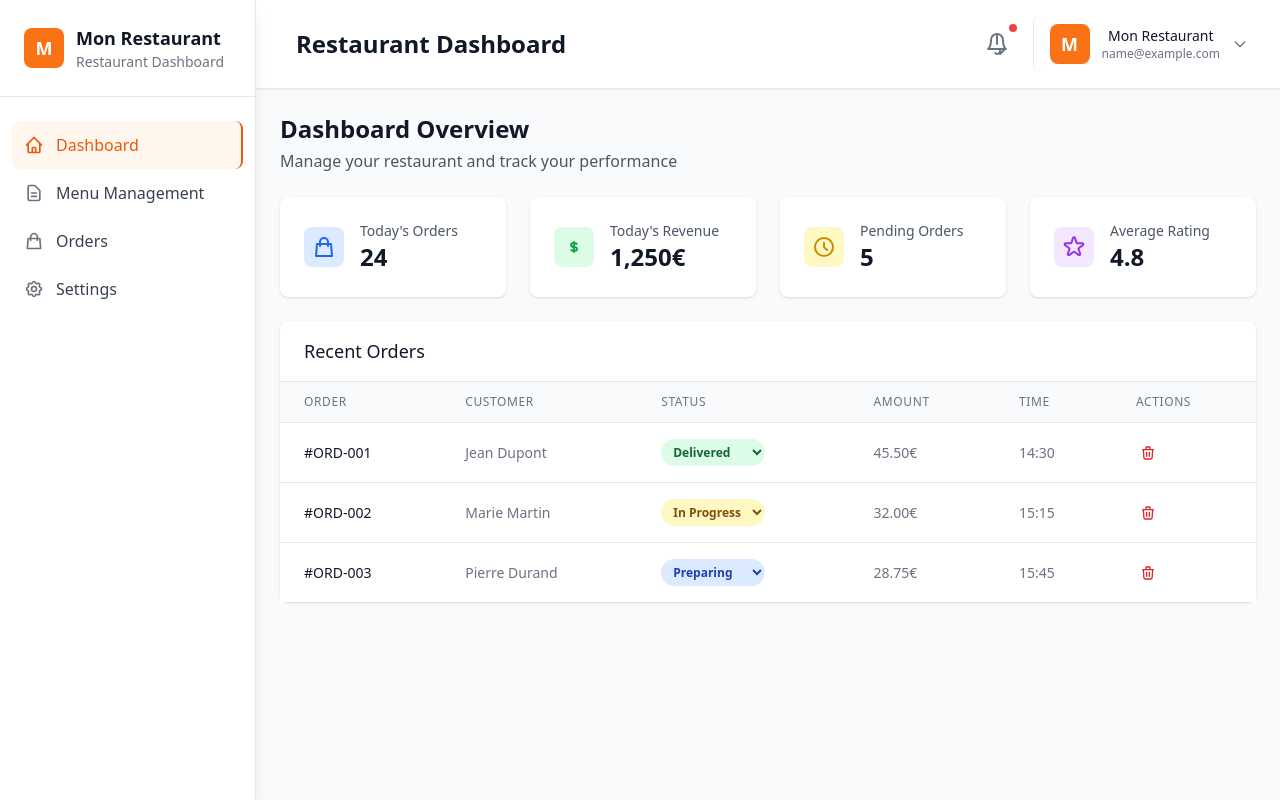
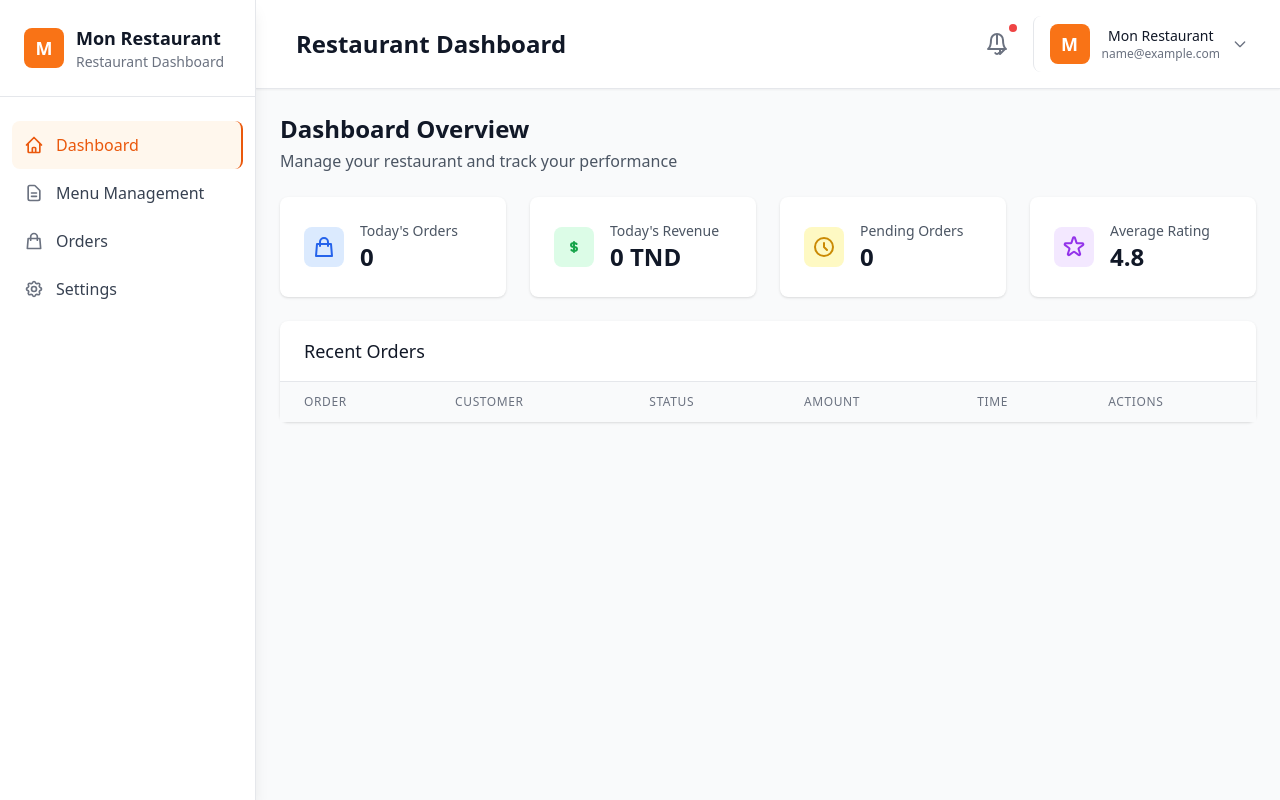
Before and after one commit to anis87-create/az_delivery_v3, a React (Create React App) app: page /restaurant-dashboard in a window 1280 px wide. Built offline with nearby package versions, Linux system fonts and the light colour scheme; sample sign-in values are in the browser's storage.

Commit message:
dsiplay orders for multi-restaurants

```diff
--- a/src/components/layout/Navbar/index.jsx
+++ b/src/components/layout/Navbar/index.jsx
@@ -11,9 +11,11 @@ const Navbar = () => {
   const { currentUser, isAuth } = useSelector(state => state.auth);
   const { cartItems } = useSelector(state => state.cart);
   const { favorites } = useSelector(state => state.favorites);
+  const { orders } = useSelector(state => state.order);
 
   const totalQuantity = currentUser?.id ? cartItems.filter(item => item.userId === currentUser.id).reduce((acc, item) => acc + item.quantity, 0) : 0;
   const totalFavorites = currentUser?.id ? favorites.filter(favorite => favorite.userId === currentUser.id).length : 0;
+  const numberOfOrders = currentUser?.id ? orders.filter(order => order.userId === currentUser.id && (order.status === 'pending' || order.status === 'preparing' || order.status === 'on_the_way')).length : 0;
 
   const toggleMenu = () => {
     setIsMenuOpen(!isMenuOpen);
@@ -86,8 +88,13 @@ const Navbar = () => {
                       </Link>
                     </li>
                     <li className='inline-block align-middle'>
-                      <Link to={`/orders`} className='flex items-center p-[10px] hover:text-green-500 transition-colors'>
+                      <Link to={`/orders`} className='flex items-center p-[10px] hover:text-green-500 transition-colors relative'>
                         <HiOutlineDocumentText className="w-5 h-5 sm:mr-1.5" />
+                        {numberOfOrders > 0 && (
+                          <span className="absolute -top-1 -right-2 bg-orange-500 text-white text-xs rounded-full min-w-[20px] h-5 flex items-center justify-center">
+                            {numberOfOrders}
+                          </span>
+                        )}
                         <span className='hidden md:inline md:ml-[6px]'>Orders</span>
                       </Link>
                     </li>
@@ -182,8 +189,13 @@ const Navbar = () => {
                     </Link>
                   </li>
                   <li>
-                    <Link to="/orders" className='flex items-center p-3 hover:bg-gray-50 rounded-lg transition-colors'>
+                    <Link to="/orders" className='flex items-center p-3 hover:bg-gray-50 rounded-lg transition-colors relative'>
                       <HiOutlineDocumentText className="w-5 h-5 mr-3" />
+                      {numberOfOrders > 0 && (
+                        <span className="absolute top-0 -right-1 bg-orange-500 text-white text-xs rounded-full min-w-[20px] h-5 flex items-center justify-center">
+                          {numberOfOrders}
+                        </span>
+                      )}
                       <span>Orders</span>
                     </Link>
                   </li>
--- a/src/pages/Orders/index.jsx
+++ b/src/pages/Orders/index.jsx
@@ -16,7 +16,6 @@ const Orders = () => {
   const [activeTab, setActiveTab] = useState('all');
   const { orders } = useSelector(state => state.order);
   const { currentUser } = useSelector(state => state.auth);
-
   // Filter orders by current user
   const userOrders = orders?.filter(order => order.userId === currentUser?.id) || [];
   const dispatch = useDispatch();
@@ -26,7 +25,7 @@ const Orders = () => {
     return userOrders.filter(order => order.status === activeTab);
   };
   useEffect(() => {
-    //dispatch(clearOrders());
+      //dispatch(clearOrders());
   },[]);
   // Get status icon and color
   const getStatusConfig = (status) => {
--- a/src/pages/Profile/index.jsx
+++ b/src/pages/Profile/index.jsx
@@ -13,7 +13,7 @@ const Profile = () => {
   const avgRate = sumAvg/restaurants.length;
 
   const getSumItemsPrice = () => {
-    return cartItems.reduce((acc, currentValue) => acc + currentValue.price, 0);
+    return orders.reduce((acc, currentValue) => acc + currentValue.total, 0);
   }
 
   const getOrdersNumberByUser = () => {
--- a/src/pages/RestaurantDashboard/OrdersManagement.jsx
+++ b/src/pages/RestaurantDashboard/OrdersManagement.jsx
@@ -1,10 +1,12 @@
 import { useState } from 'react';
+import { useSelector } from 'react-redux';
 
 const OrdersManagement = () => {
   const [searchQuery, setSearchQuery] = useState('');
   const [selectedFilter, setSelectedFilter] = useState('All');
+  const {users} = useSelector(state => state.auth);
   // Mock orders data
-  const [orders, setOrders] = useState([
+  /*const [orders, setOrders] = useState([
     {
       id: 1,
       orderId: '#ORD-001',
@@ -61,7 +63,8 @@ const OrdersManagement = () => {
         { name: 'Tiramisu', quantity: 2 }
       ]
     }
-  ]);
+  ]);*/
+  const { orders } = useSelector(state => state.order);
 
   const filterOptions = ['All', 'New', 'Preparing', 'Ready', 'Completed'];
   const statusOptions = ['New', 'Preparing', 'Ready', 'Completed'];
@@ -96,16 +99,18 @@ const OrdersManagement = () => {
       return `${days} ${days === 1 ? 'day' : 'days'} ago`;
     }
   };
+  const findCustomerNameById = (userId) => {
+     return users.find(user => user.id === userId)?.fullName;
+  }
 
   const handleStatusChange = (orderId, newStatus) => {
-    setOrders(orders.map(order =>
+    /*setOrders(orders.map(order =>
       order.id === orderId ? { ...order, status: newStatus } : order
-    ));
+    ));*/
   };
 
   const filteredOrders = orders.filter(order => {
-    const matchesSearch = order.orderId.toLowerCase().includes(searchQuery.toLowerCase()) ||
-                         order.customer.fullName.toLowerCase().includes(searchQuery.toLowerCase());
+    const matchesSearch = findCustomerNameById(order.userId).toLowerCase().includes(searchQuery.toLowerCase());
     const matchesFilter = selectedFilter === 'All' || order.status === selectedFilter;
     return matchesSearch && matchesFilter;
   });
@@ -176,7 +181,7 @@ const OrdersManagement = () => {
             {/* Customer */}
             <div className="mb-3">
               <p className="text-sm text-gray-600 mb-1">Customer</p>
-              <p className="font-medium text-gray-900">{order.customer.fullName}</p>
+              <p className="font-medium text-gray-900">{findCustomerNameById(order.userId)}</p>
             </div>
 
             {/* Items */}
--- a/src/pages/RestaurantDashboard/index.jsx
+++ b/src/pages/RestaurantDashboard/index.jsx
@@ -1,12 +1,15 @@
 
 import { useState } from 'react';
+import { useSelector } from 'react-redux';
 
 const RestaurantDashboard = () => {
-  const [orders, setOrders] = useState([
+  /*const [orders, setOrders] = useState([
     { id: 1, orderId: '#ORD-001', customer: 'Jean Dupont', status: 'delivered', amount: '45.50€', time: '14:30' },
     { id: 2, orderId: '#ORD-002', customer: 'Marie Martin', status: 'in_progress', amount: '32.00€', time: '15:15' },
     { id: 3, orderId: '#ORD-003', customer: 'Pierre Durand', status: 'preparing', amount: '28.75€', time: '15:45' }
-  ]);
+  ]);*/
+  const {orders} = useSelector(state => state.order);
+  const {users} = useSelector(state => state.auth);
 
   const [showDeleteConfirm, setShowDeleteConfirm] = useState(null);
 
@@ -23,15 +26,33 @@ const RestaurantDashboard = () => {
   };
 
   const handleStatusChange = (orderId, newStatus) => {
-    setOrders(orders.map(order =>
+   /* setOrders(orders.map(order =>
       order.id === orderId ? { ...order, status: newStatus } : order
-    ));
+    ));*/
   };
 
   const handleDeleteOrder = (orderId) => {
-    setOrders(orders.filter(order => order.id !== orderId));
-    setShowDeleteConfirm(null);
+    /*setOrders(orders.filter(order => order.id !== orderId));
+    setShowDeleteConfirm(null);*/
   };
+
+  const findCustomerNameById = (userId) => {
+     return users.find(user => user.id === userId)?.fullName;
+  }
+
+  const getTotalOrders = (orders) => {
+
+    return orders.reduce((sum, current) => sum + current.total, 0);
+  }
+  const getTime = (string) => {
+    const dateObjectFromString = new Date(string);
+    const hourFromString = dateObjectFromString.getHours();
+    const minuteFromString = dateObjectFromString.getMinutes();
+    console.log(dateObjectFromString);
+
+    return `${hourFromString}:${minuteFromString}`;
+
+  }
   return (
     <div className="space-y-4 sm:space-y-6">
       {/* Page Header */}
@@ -51,7 +72,7 @@ const RestaurantDashboard = () => {
             </div>
             <div className="ml-3 sm:ml-4 min-w-0 flex-1">
               <p className="text-xs sm:text-sm font-medium text-gray-600 truncate">Today's Orders</p>
-              <p className="text-xl sm:text-2xl font-bold text-gray-900">24</p>
+              <p className="text-xl sm:text-2xl font-bold text-gray-900">{orders.length}</p>
             </div>
           </div>
         </div>
@@ -65,7 +86,7 @@ const RestaurantDashboard = () => {
             </div>
             <div className="ml-3 sm:ml-4 min-w-0 flex-1">
               <p className="text-xs sm:text-sm font-medium text-gray-600 truncate">Today's Revenue</p>
-              <p className="text-xl sm:text-2xl font-bold text-gray-900">1,250€</p>
+              <p className="text-xl sm:text-2xl font-bold text-gray-900">{getTotalOrders(orders)} TND</p>
             </div>
           </div>
         </div>
@@ -79,7 +100,7 @@ const RestaurantDashboard = () => {
             </div>
             <div className="ml-3 sm:ml-4 min-w-0 flex-1">
               <p className="text-xs sm:text-sm font-medium text-gray-600 truncate">Pending Orders</p>
-              <p className="text-xl sm:text-2xl font-bold text-gray-900">5</p>
+              <p className="text-xl sm:text-2xl font-bold text-gray-900">{orders.filter(order => order.status==='pending').length}</p>
             </div>
           </div>
         </div>
@@ -114,8 +135,8 @@ const RestaurantDashboard = () => {
                 <div key={order.id} className="p-4 space-y-3">
                   <div className="flex items-center justify-between">
                     <div>
-                      <p className="text-sm font-medium text-gray-900">{order.orderId}</p>
-                      <p className="text-xs text-gray-500">{order.customer}</p>
+                      <p className="text-sm font-medium text-gray-900">{order.id}</p>
+                      <p className="text-xs text-gray-500">{findCustomerNameById(order.userId)}</p>
                     </div>
                     <button
                       onClick={() => setShowDeleteConfirm(order.id)}
@@ -132,11 +153,11 @@ const RestaurantDashboard = () => {
                     <div className="flex items-center space-x-4">
                       <div>
                         <p className="text-xs text-gray-500">Amount</p>
-                        <p className="text-sm font-medium text-gray-900">{order.amount}</p>
+                        <p className="text-sm font-medium text-gray-900">{order.total}</p>
                       </div>
                       <div>
                         <p className="text-xs text-gray-500">Time</p>
-                        <p className="text-sm text-gray-600">{order.time}</p>
+                        <p className="text-sm text-gray-600">{getTime(order.createdAt)}</p>
                       </div>
                     </div>
                     <div>
@@ -191,10 +212,10 @@ const RestaurantDashboard = () => {
                 return (
                   <tr key={order.id}>
                     <td className="px-6 py-4 whitespace-nowrap text-sm font-medium text-gray-900">
-                      {order.orderId}
+                      ORDER#{order.id}
                     </td>
                     <td className="px-6 py-4 whitespace-nowrap text-sm text-gray-500">
-                      {order.customer}
+                      {findCustomerNameById(order?.userId)}
                     </td>
                     <td className="px-6 py-4 whitespace-nowrap">
                       <select
@@ -210,10 +231,10 @@ const RestaurantDashboard = () => {
                       </select>
                     </td>
                     <td className="px-6 py-4 whitespace-nowrap text-sm text-gray-500">
-                      {order.amount}
+                      {order?.total} TND
                     </td>
                     <td className="px-6 py-4 whitespace-nowrap text-sm text-gray-500">
-                      {order.time}
+                      {getTime(order.createdAt)}
                     </td>
                     <td className="px-6 py-4 whitespace-nowrap text-sm text-gray-500">
                       <div className="flex space-x-2">
```
Also changed, not shown: src/pages/Checkout/index.jsx (+4 -3 lines).
